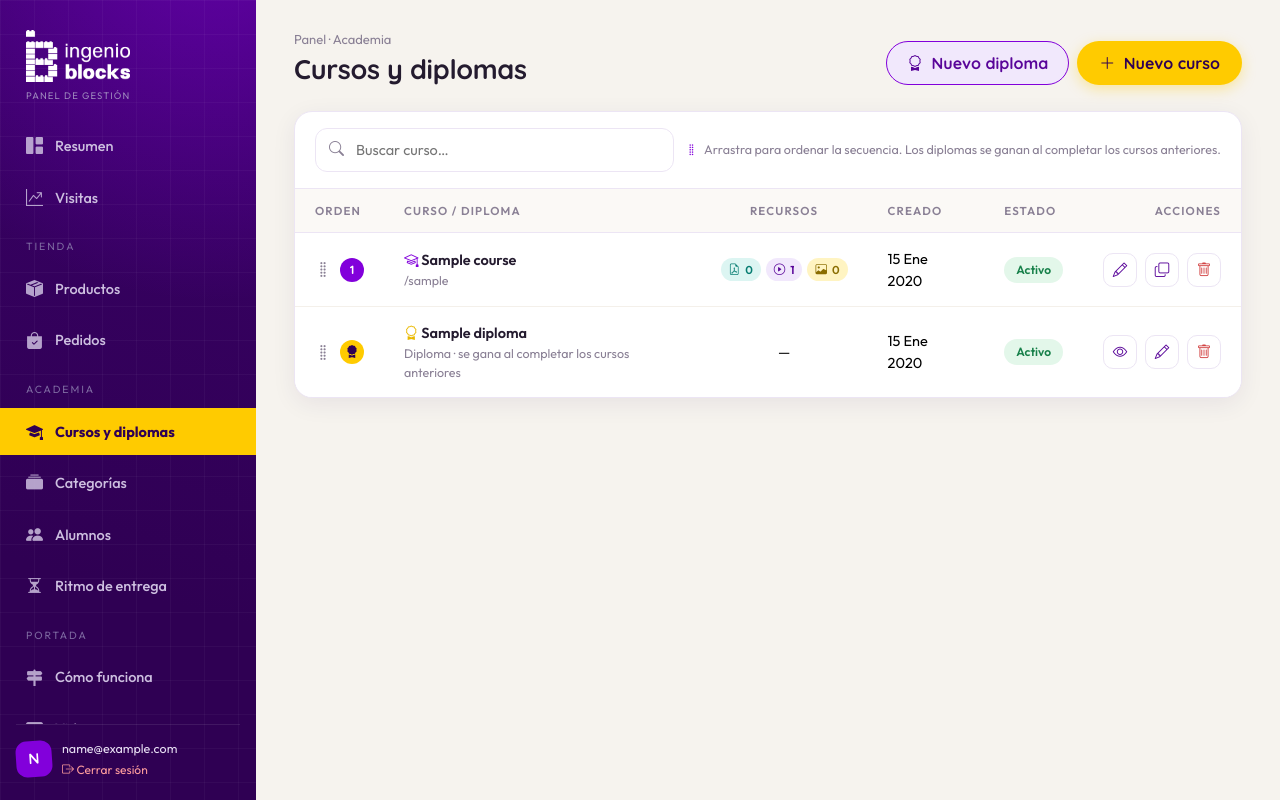
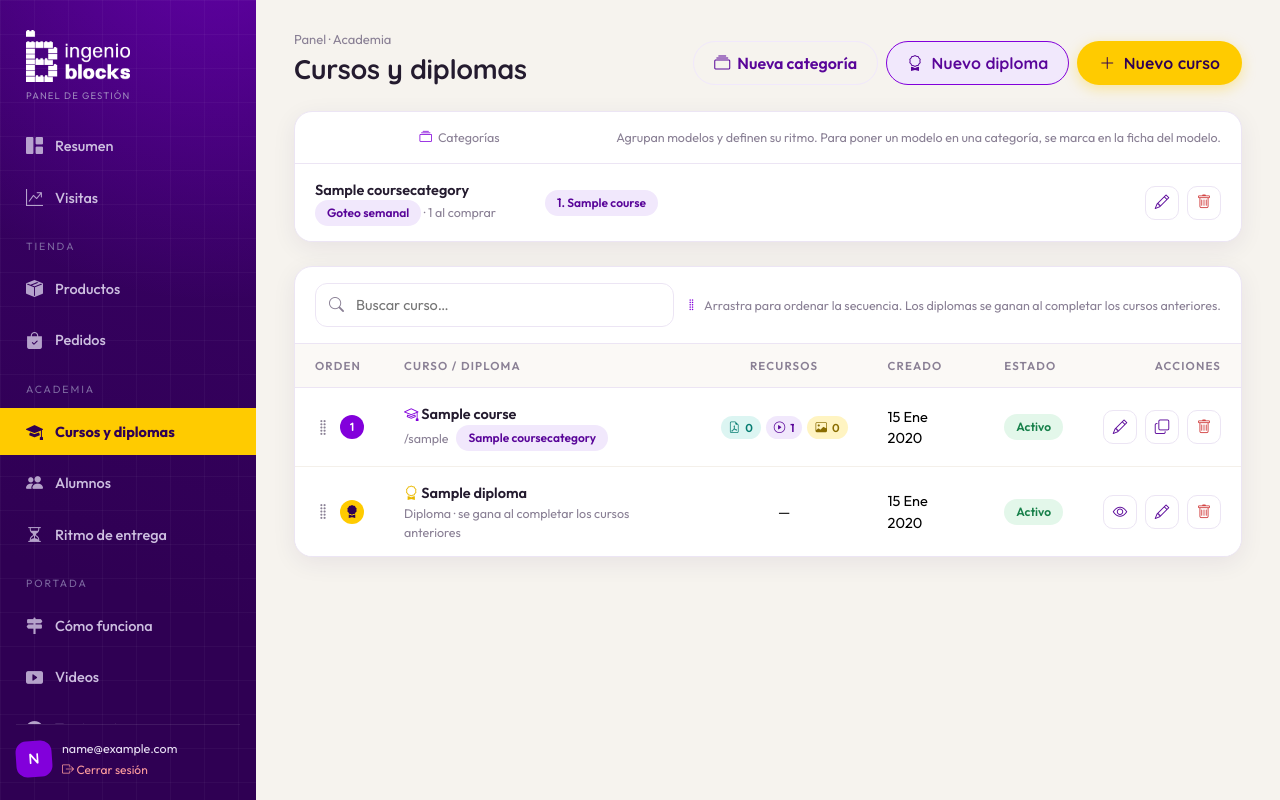
Before and after one commit to marcelopc2/ecommerce_soledad, a Django app: page /gestion/cursos/ in a window 1280 px wide. Run offline with Django 5.2, Linux system fonts and the light colour scheme; a user stored in the database is signed in; tables that the repository leaves empty hold one stand-in row (values such as "Sample post"); parts of the project's set-up code (start-up, migrations or seed data) failed here and were passed over.

Commit message:
Categorias: moverlas dentro de Cursos y mostrar los cursos que agrupan
Estaban al reves de como se piensan. Correcciones:

- Salen del menu lateral y viven dentro de "Cursos y diplomas", junto al
  contenido que agrupan. Como entrada aparte obligaba a saltar entre dos
  pantallas para entender que contenido existe y como esta agrupado.
- Cada categoria muestra AHORA sus cursos como etiquetas, en la misma
  lista: antes habia que entrar a cada una para saber que incluia.
- Cada curso muestra sus categorias como badges, tanto en la lista como
  en su ficha. En la ficha estaban dentro del panel plegado de "Editar
  datos", asi que al abrir un curso no habia forma de ver a que
  categorias pertenecia sin desplegar; siendo lo que decide quien puede
  verlo, tiene que estar a la vista.
- Un curso sin ninguna categoria se marca en rojo ("Sin categoria"),
  porque en ese caso no lo ve ningun alumno.

La ruta /gestion/categorias/ redirige a Cursos para no romper un enlace
guardado. La pantalla de la categoria se mantiene solo para editarla y
arrastrar el orden de entrega, que es donde ese orden significa algo.

70 tests verdes.

```diff
--- a/panel/templates/panel/base.html
+++ b/panel/templates/panel/base.html
@@ -56,11 +56,13 @@
     </a>
 
     <div class="pnl-nav-label">Academia</div>
-    <a href="{% url 'panel:courses' %}" class="{% if section == 'courses' %}active{% endif %}">
+    {% comment %}
+      Sin entrada propia para Categorías: viven dentro de "Cursos y diplomas",
+      junto a lo que agrupan. Como entrada aparte obligaba a saltar entre dos
+      pantallas para entender qué contenido existe y cómo está agrupado.
+    {% endcomment %}
+    <a href="{% url 'panel:courses' %}" class="{% if section == 'courses' or section == 'categories' %}active{% endif %}">
       <i class="bi bi-mortarboard-fill"></i> Cursos y diplomas
-    </a>
-    <a href="{% url 'panel:categories' %}" class="{% if section == 'categories' %}active{% endif %}">
-      <i class="bi bi-collection-fill"></i> Categorías
     </a>
     <a href="{% url 'panel:memberships' %}" class="{% if section == 'memberships' %}active{% endif %}">
       <i class="bi bi-people-fill"></i> Alumnos
--- a/panel/templates/panel/category_form.html
+++ b/panel/templates/panel/category_form.html
@@ -1,12 +1,12 @@
 {% extends 'panel/base.html' %}
 
 {% block title %}{% if categoria %}Editar categoría{% else %}Nueva categoría{% endif %}{% endblock %}
-{% block crumb %}Panel · Academia · Categorías{% endblock %}
+{% block crumb %}Panel · Academia · Cursos{% endblock %}
 {% block heading %}{% if categoria %}{{ categoria.nombre }}{% else %}Nueva categoría{% endif %}{% endblock %}
 
 {% block actions %}
 <div class="d-flex gap-2">
-  <a href="{% url 'panel:categories' %}" class="btn btn-ghost">
+  <a href="{% url 'panel:courses' %}" class="btn btn-ghost">
     <i class="bi bi-arrow-left me-1"></i> Volver
   </a>
   {% if not categoria %}
--- a/panel/templates/panel/courses.html
+++ b/panel/templates/panel/courses.html
@@ -6,12 +6,105 @@
 
 {% block actions %}
 <div class="d-flex gap-2">
+  <a href="{% url 'panel:category_new' %}" class="btn btn-ghost"><i class="bi bi-collection me-1"></i> Nueva categoría</a>
   <a href="{% url 'panel:diploma_new' %}" class="btn btn-diploma"><i class="bi bi-award me-1"></i> Nuevo diploma</a>
   <a href="{% url 'panel:course_new' %}" class="btn btn-brand"><i class="bi bi-plus-lg me-1"></i> Nuevo curso</a>
 </div>
 {% endblock %}
 
 {% block content %}
+
+{% comment %}
+  Categorías arriba y en la misma pantalla que cursos y diplomas: las tres cosas
+  son "qué contenido existe y cómo se agrupa", y tenerlas en menús separados
+  obligaba a saltar de una a otra para entender el conjunto.
+
+  Cada categoría muestra SUS cursos como etiquetas: así se ve de un vistazo qué
+  incluye cada línea, sin tener que entrar a cada una.
+{% endcomment %}
+<div class="pnl-card mb-4">
+  <div class="pnl-toolbar">
+    <span class="pnl-hint"><i class="bi bi-collection"></i> Categorías</span>
+    <span class="pnl-hint">
+      Agrupan modelos y definen su ritmo. Para poner un modelo en una categoría,
+      se marca en la ficha del modelo.
+    </span>
+  </div>
+  <div class="table-responsive">
+    <table class="table pnl-table">
+      <tbody>
+        {% for cat in categorias %}
+          <tr>
+            <td style="width:230px">
+              <div class="cell-title">{{ cat.nombre }}</div>
+              <div class="cell-sub">
+                {% if cat.abre_todo %}
+                  <span class="badge-soft teal">Todo de una</span>
+                {% else %}
+                  <span class="badge-soft purple">Goteo semanal</span>
+                  · {{ cat.cursos_iniciales }} al comprar
+                {% endif %}
+                {% if not cat.is_active %} · <span class="badge-soft gray">Inactiva</span>{% endif %}
+              </div>
+            </td>
+            <td>
+              <div class="d-flex flex-wrap gap-2">
+                {% for cc in cat.cursos_en_categoria.all %}
+                  <a href="{% url 'panel:course_edit' cc.curso.pk %}"
+                     class="badge-soft {% if cc.curso.is_active %}purple{% else %}gray{% endif %} text-decoration-none"
+                     title="Abrir «{{ cc.curso.title }}»">
+                    {{ forloop.counter }}. {{ cc.curso.title }}
+                  </a>
+                {% empty %}
+                  <span class="cell-sub">
+                    Sin modelos todavía. Se agregan marcando esta categoría en la ficha de cada modelo.
+                  </span>
+                {% endfor %}
+              </div>
+            </td>
+            <td class="text-end" style="width:120px">
+              <div class="d-inline-flex gap-2">
+                <a href="{% url 'panel:category_edit' cat.pk %}" class="btn-icon" title="Editar y reordenar">
+                  <i class="bi bi-pencil"></i>
+                </a>
+                <button class="btn-icon danger" title="Eliminar"
+                        hx-post="{% url 'panel:category_delete' cat.pk %}"
+                        hx-confirm="¿Eliminar la categoría «{{ cat.nombre }}»?">
+                  <i class="bi bi-trash"></i>
+                </button>
+              </div>
+            </td>
+          </tr>
+        {% empty %}
+          <tr class="no-hover">
+            <td class="empty-cell">
+              Aún no hay categorías. <a href="{% url 'panel:category_new' %}">Crear la primera</a>.
+            </td>
+          </tr>
+        {% endfor %}
+      </tbody>
+    </table>
+  </div>
+
+  {% if cursos_sin_categoria %}
+    {% comment %}
+      Un modelo sin categoría no lo ve NINGÚN alumno. Es un error silencioso
+      fácil de cometer -crear el modelo y olvidar etiquetarlo- que no se nota
+      hasta que alguien reclama.
+    {% endcomment %}
+    <div class="card-pad pt-0">
+      <p class="mdetail-note mb-0" style="border-left:3px solid var(--coral)">
+        <i class="bi bi-exclamation-triangle"></i>
+        <strong>Estos modelos no los puede ver nadie</strong> porque no están en
+        ninguna categoría:
+        {% for c in cursos_sin_categoria %}
+          <a href="{% url 'panel:course_edit' c.pk %}">{{ c.title }}</a>{% if not forloop.last %}, {% endif %}
+        {% endfor %}
+      </p>
+    </div>
+  {% endif %}
+</div>
+
 <div class="pnl-card">
   <div class="pnl-toolbar">
     <div class="pnl-search">
--- a/panel/templates/panel/partials/courses_rows.html
+++ b/panel/templates/panel/partials/courses_rows.html
@@ -10,7 +10,21 @@
       </td>
       <td>
         <div class="cell-title"><i class="bi bi-mortarboard text-purple"></i> {{ c.title }}</div>
-        <div class="cell-sub">/{{ c.slug }}</div>
+        {% comment %}
+          Las categorías van acá y no en una columna propia: son varias por
+          curso y de largo variable, así que como columna obligaban a un ancho
+          que casi siempre sobraba. Debajo del título se leen igual de bien.
+        {% endcomment %}
+        <div class="cell-sub d-flex align-items-center gap-2 flex-wrap">
+          /{{ c.slug }}
+          {% for cc in c.categorias_del_curso.all %}
+            <span class="badge-soft purple">{{ cc.categoria.nombre }}</span>
+          {% empty %}
+            <span class="badge-soft red" title="Sin categoría no lo ve ningún alumno">
+              <i class="bi bi-exclamation-triangle"></i> Sin categoría
+            </span>
+          {% endfor %}
+        </div>
       </td>
       <td class="text-center">
         <div class="resource-counts">
--- a/panel/views.py
+++ b/panel/views.py
@@ -387,10 +387,24 @@ def _sequence_items(q=''):
 
 @staff_required
 def courses(request):
+    from lms.models import CourseCategory
+
     q = request.GET.get('q', '').strip()
     ctx = {'items': _sequence_items(q), 'section': 'courses', 'q': q}
     if is_search_request(request):
         return render(request, 'panel/partials/courses_rows.html', ctx)
+
+    # Las categorías viven en esta misma pantalla, junto a cursos y diplomas:
+    # las tres cosas son "qué contenido existe y cómo se agrupa", y tenerlas
+    # en menús separados obligaba a saltar de una a otra para entender el todo.
+    ctx['categorias'] = (
+        CourseCategory.objects
+        .prefetch_related('cursos_en_categoria__curso')
+        .all()
+    )
+    ctx['cursos_sin_categoria'] = Course.objects.filter(
+        is_active=True, categorias_del_curso__isnull=True,
+    )
     return render(request, 'panel/courses.html', ctx)
 
 
@@ -1785,17 +1799,10 @@ def mi_clave(request):
 
 @staff_required
 def categories(request):
-    from lms.models import Course, CourseCategory
-
-    items = CourseCategory.objects.prefetch_related('cursos_en_categoria').all()
-    # Un curso sin categoría no lo puede ver NADIE. Es un error silencioso muy
-    # fácil de cometer (crear el curso y olvidar etiquetarlo), así que se avisa.
-    huerfanos = Course.objects.filter(is_active=True, categorias_del_curso__isnull=True)
-    return render(request, 'panel/categories.html', {
-        'section': 'categories',
-        'categorias': items,
-        'huerfanos': huerfanos,
-    })
+    """Ya no tiene pantalla propia: las categorías se listan dentro de
+    "Cursos y diplomas", junto al contenido que agrupan. Se conserva la ruta
+    para no romper un enlace guardado en favoritos."""
+    return redirect('panel:courses')
 
 
 @staff_required
@@ -1810,7 +1817,7 @@ def category_form(request, pk=None):
         return redirect('panel:category_edit', pk=obj.pk)
 
     return render(request, 'panel/category_form.html', {
-        'section': 'categories',
+        'section': 'courses',
         'form': form,
         'categoria': categoria,
         'cursos_en_categoria': (
```
Also changed, not shown: panel/templates/panel/categories.html (deleted, +0 -104 lines), panel/templates/panel/course_form.html (+14 -1 lines).
